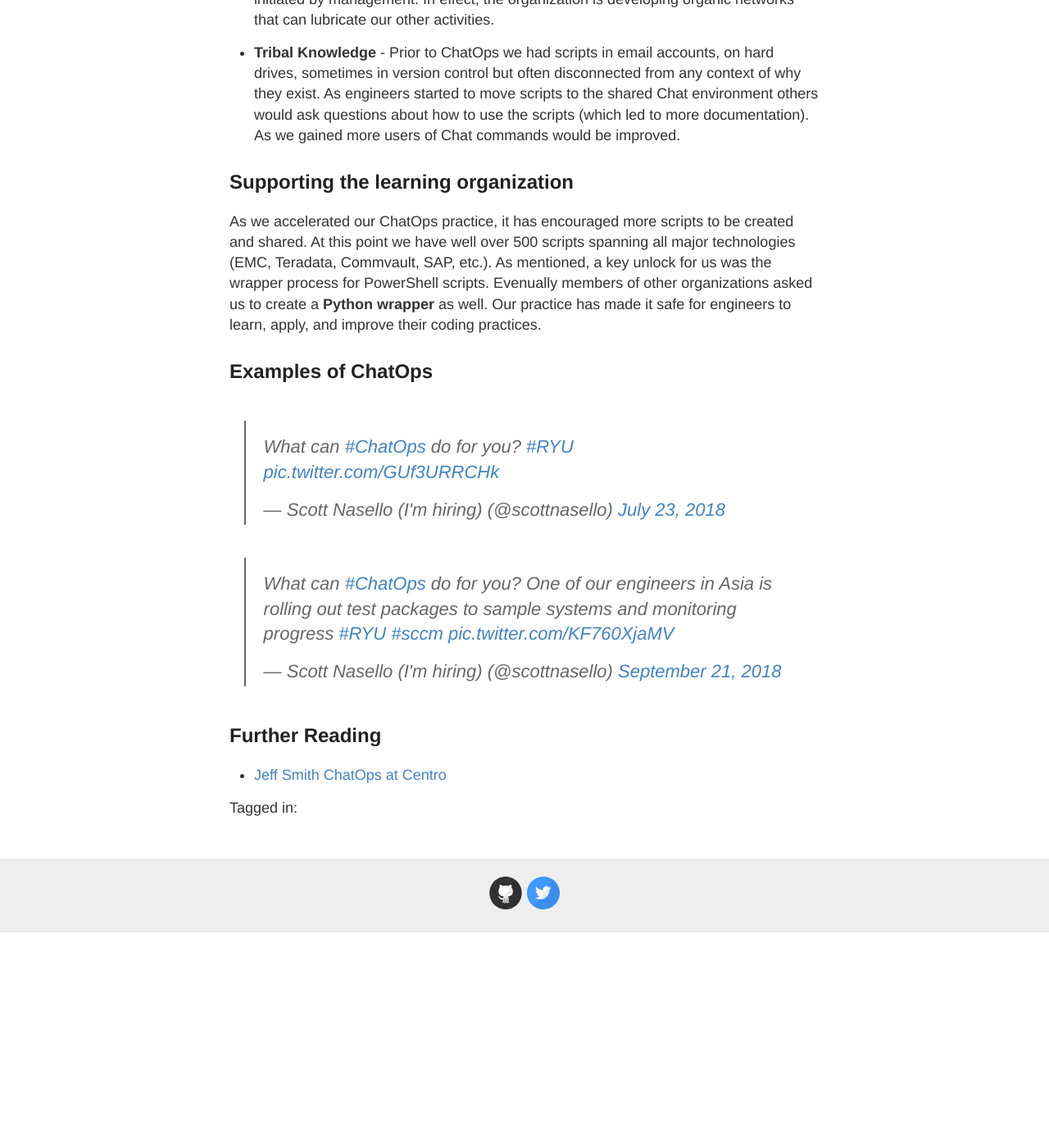
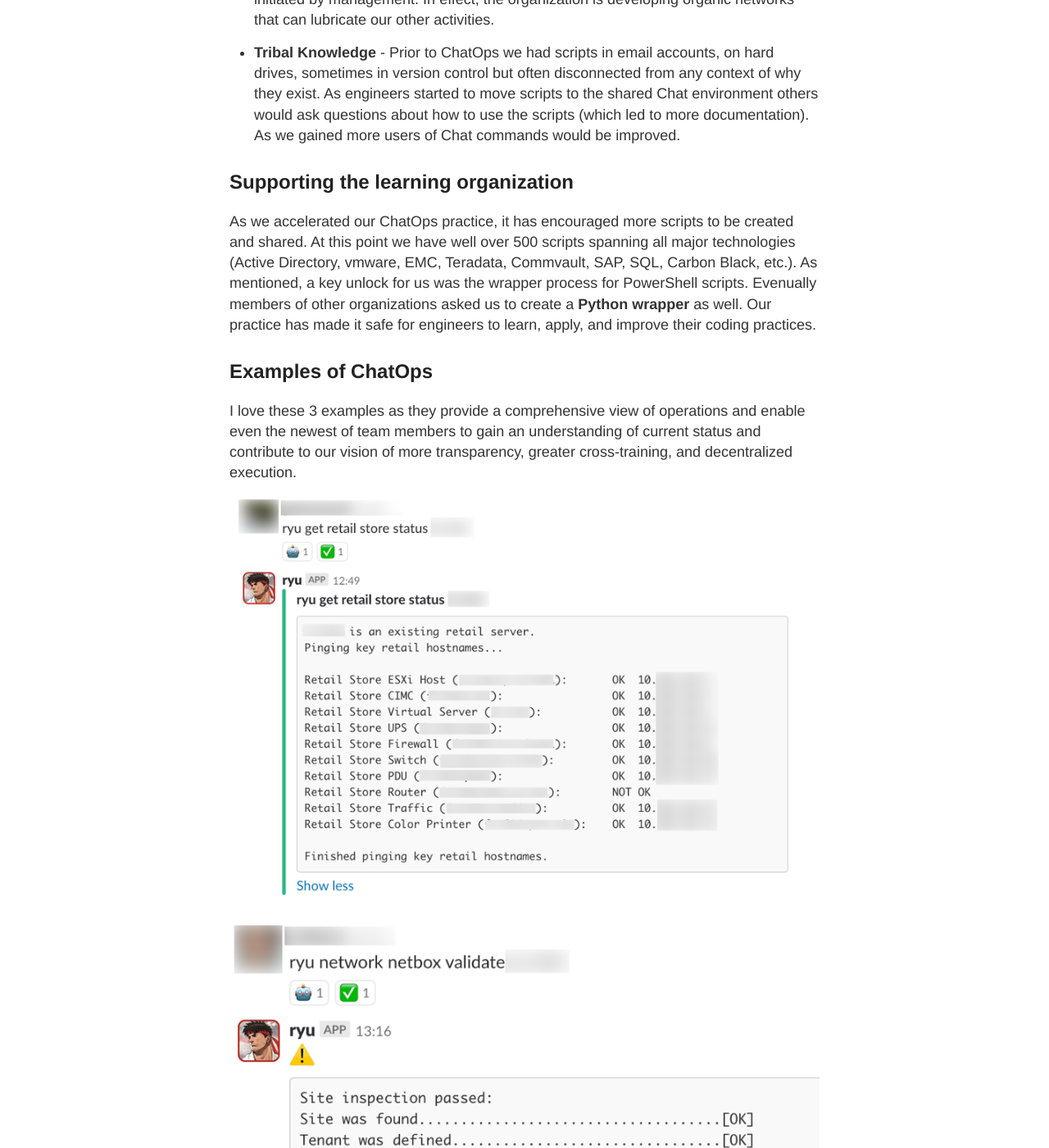
Before and after one commit to scottnasello/scottnasello.github.io, a Jekyll site: the page built from _posts/2018-09-24-ChatOps.md, in a window 1280 px wide and 1400 px high, scrolled down 3354 px. Shown: the whole window at 82% size. Built offline with Jekyll 4.4.1, drawn with Linux system fonts in a browser that asks for light colours; comment, search, counter and statistics services are not loaded; before the commit the page ends 4491 px from its top, so only the background shows below that.

Commit message:
ChatOps refinement

```diff
--- a/_posts/2018-09-24-ChatOps.md
+++ b/_posts/2018-09-24-ChatOps.md
@@ -47,16 +47,17 @@ If our experience is represenative, you should reasonably expect to encounter nu
 
 ## Supporting the learning organization
 
-As we accelerated our ChatOps practice, it has encouraged more scripts to be created and shared.  At this point we have well over 500 scripts spanning all major technologies (EMC, Teradata, Commvault, SAP, etc.). As mentioned, a key unlock for us was the wrapper process for PowerShell scripts.  Evenually members of other organizations asked us to create a **Python wrapper** as well.  Our practice has made it safe for engineers to learn, apply, and improve their coding practices.
+As we accelerated our ChatOps practice, it has encouraged more scripts to be created and shared.  At this point we have well over 500 scripts spanning all major technologies (Active Directory, vmware, EMC, Teradata, Commvault, SAP, SQL, Carbon Black, etc.). As mentioned, a key unlock for us was the wrapper process for PowerShell scripts.  Evenually members of other organizations asked us to create a **Python wrapper** as well.  Our practice has made it safe for engineers to learn, apply, and improve their coding practices.
 
 ## Examples of ChatOps
 
-<blockquote class="twitter-tweet tw-align-center" data-lang="en"><p lang="en" dir="ltr">What can <a href="https://twitter.com/hashtag/ChatOps?src=hash&amp;ref_src=twsrc%5Etfw">#ChatOps</a> do for you?  <a href="https://twitter.com/hashtag/RYU?src=hash&amp;ref_src=twsrc%5Etfw">#RYU</a> <a href="https://t.co/GUf3URRCHk">pic.twitter.com/GUf3URRCHk</a></p>&mdash; Scott Nasello (I&#39;m hiring) (@scottnasello) <a href="https://twitter.com/scottnasello/status/1021427129001447427?ref_src=twsrc%5Etfw">July 23, 2018</a></blockquote>
-<script async src="https://platform.twitter.com/widgets.js" charset="utf-8"></script>
+I love these 3 examples as they provide a comprehensive view of operations and enable even the newest of team members to gain an understanding of current status and contribute to our vision of more transparency, greater cross-training, and decentralized execution.
 
-<blockquote class="twitter-tweet tw-align-center" data-conversation="none" data-lang="en"><p lang="en" dir="ltr">What can <a href="https://twitter.com/hashtag/ChatOps?src=hash&amp;ref_src=twsrc%5Etfw">#ChatOps</a> do for you?  One of our engineers in Asia is rolling out test packages to sample systems and monitoring progress <a href="https://twitter.com/hashtag/RYU?src=hash&amp;ref_src=twsrc%5Etfw">#RYU</a> <a href="https://twitter.com/hashtag/sccm?src=hash&amp;ref_src=twsrc%5Etfw">#sccm</a> <a href="https://t.co/KF760XjaMV">pic.twitter.com/KF760XjaMV</a></p>&mdash; Scott Nasello (I&#39;m hiring) (@scottnasello) <a href="https://twitter.com/scottnasello/status/1043215568126365696?ref_src=twsrc%5Etfw">September 21, 2018</a></blockquote>
-<script async src="https://platform.twitter.com/widgets.js" charset="utf-8"></script>
+![100 Days Challenge](/images/ChatOps-store-status.png)
 
+![100 Days Challenge](/images/ChatOps-network-netbox.png)
+
+![100 Days Challenge](/images/ChatOps-network-status.png)
 
 ## Further Reading
 * [Jeff Smith ChatOps at Centro](https://medium.com/@jefferysmith/chatops-chatbots-at-centro-b671ba8245da?source=linkShare-92b662589200-1537736880)
```
Also changed, not shown: images/ChatOps-network-netbox.png (added), images/ChatOps-network-status.png (added), images/ChatOps-store-status.png (added).
